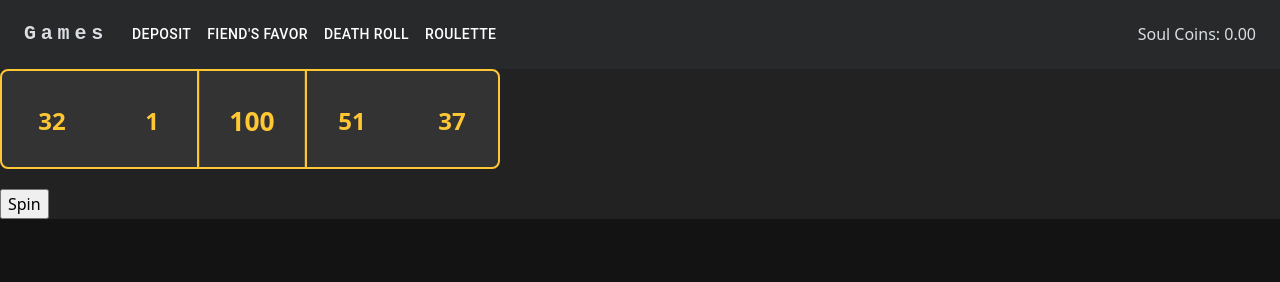
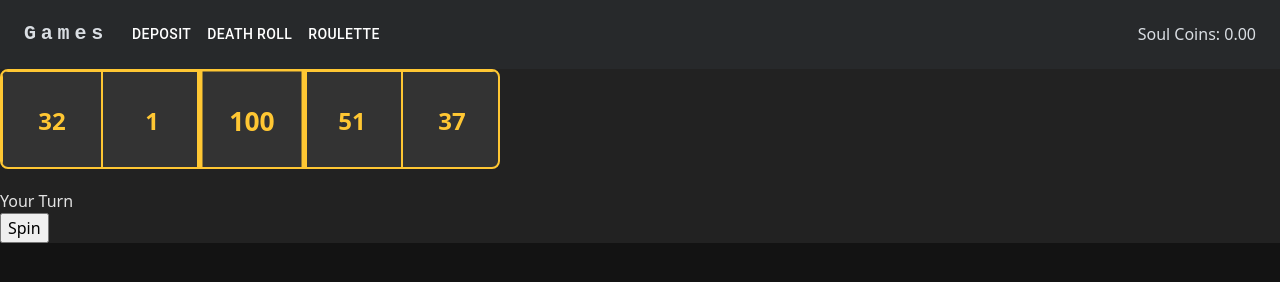
Before and after one commit to JustinJ1109/dnd_games, a React app in the folder client/: page /dr in a window 1280 px wide. Built offline with nearby package versions, Linux system fonts and the light colour scheme.

Commit message:
semi working death roll

```diff
--- a/client/src/components/deathRollTest.jsx
+++ b/client/src/components/deathRollTest.jsx
@@ -1,27 +1,29 @@
 import styled from '@emotion/styled';
-import { css, keyframes } from '@emotion/react';
+import { css, keyframes, useTheme } from '@emotion/react';
 import React, { useState, useEffect, useRef, useCallback } from 'react';
 import { Box } from '@mui/system';
 
+const SLOT_DATA = {
+    big: {
+        size: 5,
+        selectedIdx: 2
+    },
+    medium: {
+        size: 3,
+        selectedIdx: 1
+    },
+    small: {
+        size: 1,
+        selectedIdx: 0
+    }
+}
+
+const SPIN_SPEED_MS = 500
 const generateFixedReel = () => {
     let numbers = Array.from({ length: 100 }, (_, i) => i + 1)
     numbers = numbers.sort(() => Math.random() - 0.5)
     return numbers
 }
-
-// min (inclusive) to max(inclusive)
-const randomIntFromInterval = (min, max) => {
-    return Math.floor(Math.random() * (max - min + 1) + min);
-}
-
-const SPIN_SPEED_MS = {
-    max: 50,
-    min: 500
-}
-
-const STARTING_NUM_SLOTS = 5
-// represents the 'selected' number, the other 2 are just to illustrate the reel
-const SELECTED_SLOT_INDEX = 2
 
 const spinKf = keyframes`
     0% { transform: translateX(0); }
@@ -42,17 +44,20 @@ const ReelSlotWrapper = styled.div`
     ${({ spinning }) =>
         spinning &&
         css`
-            animation: ${spinKf} ${((SPIN_SPEED_MS.max - .5) / 1000.0)}s infinite;
+            animation: ${spinKf} ${((SPIN_SPEED_MS - .5) / 1000.0)}s infinite;
         `
     }
 
     ${({ selected, spinning }) =>
-        selected && !spinning &&
-        css`
-            border: 2px solid #ffc733;
+        selected && !spinning ?
+            css`
+            border: 5px solid #ffc733;
             backgroundColor: #444;
             boxShadow: 0 0 15px #ffd700;
             transform: scale(1.1);
+        ` :
+            css`
+            border: 1px solid #ffc733
         `
     }
     `
@@ -65,128 +70,109 @@ const ReelSlot = ({ number, spinning, selected }) => {
     )
 }
 
+
+
 const DeathRollTest = () => {
     const initialReel = useRef(generateFixedReel())
     const [reelNumbers, setReelNumbers] = useState(initialReel.current)
-    const [numSlots, setNumSlots] = useState(STARTING_NUM_SLOTS)
+    const [slotData, setSlotData] = useState(SLOT_DATA.big)
+    const [playersTurn, setPlayersTurn] = useState(true)
+    const [gameOver, setGameOver] = useState(false)
+    const theme = useTheme()
 
-    const getDisplayedNumbers = useCallback((selectedNum) => {
-        if (reelNumbers.length < numSlots) {
-            // Fallback for cases with fewer numbers than slots
-            return [...reelNumbers, ...Array(numSlots - reelNumbers.length).fill(null)];
+    const getDisplayedNumbers = (centerIdx, reel, slotData) => {
+        let nums = []
+        for (let i = 0; i < slotData.size + 1; i++) {
+            let idx = centerIdx - slotData.selectedIdx + i
+            if (idx < 0) {
+                idx = reel.length - i - 1
+            }
+            else if (idx >= reel.length) {
+                idx = i
+            }
+            nums.push(idx)
         }
+        return nums
+    }
 
-        let newStartIndex = selectedNum !== undefined
-            ? reelNumbers.indexOf(selectedNum) % reelNumbers.length
-            : (reelNumbers.indexOf(100) - SELECTED_SLOT_INDEX + reelNumbers.length) % reelNumbers.length;
-
-        let newDisplayNumbers = [];
-        for (const x of Array(numSlots + 1).keys()) {
-            newDisplayNumbers.push(reelNumbers[(newStartIndex + x) % reelNumbers.length]);
-        }
-        return newDisplayNumbers;
-    }, [numSlots, reelNumbers]);
-
-    const [displayedNumbers, setDisplayedNumbers] = useState(getDisplayedNumbers())
+    const [displayedNumberIndexes, setDisplayedNumberIndexes] = useState(() => {
+        const idx100 = reelNumbers.indexOf(100)
+        return getDisplayedNumbers(idx100, reelNumbers, slotData)
+    })
     const [spinning, setSpinning] = useState(false)
     const spinInterval = useRef(null)
-    const timeouts = useRef([])
-    const [readyToStopSpinning, setReadyToStopSpinning] = useState(true)
 
-    // const startSpin = useCallback(async () => {
-    //     setSpinning(true)
+    const startSpin = (stopOnIdx, numIterations) => {
+        return new Promise((resolve) => {
+            setSpinning(true);
+            let currentIter = 0
+            // Start a new interval to rotate displayed numbers
+            spinInterval.current = setInterval(() => {
+                setDisplayedNumberIndexes((prev) => prev.map(val => val + 1 >= reelNumbers.length ? 0 : val + 1))
+                if (currentIter >= numIterations) {
+                    clearInterval(spinInterval.current)
+                    setSpinning(false)
+                    resolve()
+                }
+                currentIter++
+            }, SPIN_SPEED_MS);
+        });
+    };
 
-    //     // Generate the winning index
-    //     const winningIndex = Math.floor(Math.random() * reelNumbers.length)
-    //     let intervals = 0
-    //     let minIntervals = randomIntFromInterval(80, 120) // Minimum intervals before stopping
-    //     console.log("Min intervals", minIntervals)
-    //     console.log("winning idx", winningIndex)
-    //     console.log("winning nbr", reelNumbers[winningIndex])
-    //     return new Promise((resolve) => {
-    //         spinInterval.current = setInterval(() => {
-    //             setDisplayedNumbers((prev) => {
-    //                 // Get the updated numbers based on the previous displayed numbers
-    //                 const newDisplayNumbers = getDisplayedNumbers(
-    //                     prev[(SELECTED_SLOT_INDEX - 1) < 0 ?
-    //                         reelNumbers.length - 1 :
-    //                         SELECTED_SLOT_INDEX - 1]
-    //                 )
-    //                 intervals++
-    //                 // Check if we've reached the winning number after minimum intervals
-    //                 if (
-    //                     intervals >= minIntervals &&
-    //                     newDisplayNumbers[SELECTED_SLOT_INDEX] === reelNumbers[winningIndex]
-    //                 ) {
-    //                     // Winning condition met, stop the spin
-    //                     clearInterval(spinInterval.current)
-    //                     setSpinning(false)
-    //                     resolve() // Resolve the promise
-    //                 }
-    //                 return newDisplayNumbers
-    //             });
-    //         }, SPIN_SPEED_MS.max)
-    //     })
+    const checkGame = (landedIdx) => {
+        if (reelNumbers[landedIdx] === 1) {
+            if (playersTurn) {
+                alert("You lose!")
+            }
+            else {
+                alert("You win!")
+            }
+            setGameOver(true)
+        }
+    }
 
+    const resetGame = () => {
+        clearInterval(spinInterval.current)
+        setSpinning(false)
+        setReelNumbers(initialReel.current)
+        setSlotData(SLOT_DATA.big)
+        setPlayersTurn(true)
+        setDisplayedNumberIndexes(getDisplayedNumbers(initialReel.current.indexOf(100), initialReel.current, SLOT_DATA.big))
+        setGameOver(false)
+    }
 
-    // }, [getDisplayedNumbers, reelNumbers])
+    const spin = async () => {
+        // const spinForLength =
+        const landedIdx = Math.floor(Math.random() * reelNumbers.length); // Choose a random winning index
+        const numIterations = reelNumbers.length - 1 - (displayedNumberIndexes[slotData.selectedIdx] - landedIdx)
+        console.log("Winning index:", landedIdx, "NumIter", numIterations, "Winning number", reelNumbers[landedIdx]);
 
-    const startSpin = useCallback(() => {
-        return new Promise((resolve) => {
-            setSpinning(true)
-            setReadyToStopSpinning(false)
-            const winningIndex = Math.floor(Math.random() * reelNumbers.length)
-            console.log("winning nbr", reelNumbers[winningIndex])
+        await startSpin(landedIdx, numIterations); // Start the spinning
+        const newNums = reelNumbers.filter(val => val <= reelNumbers[landedIdx])
+        console.log(newNums)
+        setReelNumbers((prev) => {
+            const newReel = prev.filter(val => val <= prev[landedIdx])
+            let newSlotData = null
+            if (newReel.length <= SLOT_DATA.big.size + 1) {
+                newSlotData = SLOT_DATA.medium
+            }
+            if (newReel.length <= SLOT_DATA.medium.size + 1) {
+                newSlotData = SLOT_DATA.small
+            }
+            newSlotData && setSlotData(newSlotData)
+            setDisplayedNumberIndexes(getDisplayedNumbers(newReel.indexOf(reelNumbers[landedIdx]), newReel, newSlotData ?? slotData))
 
-            spinInterval.current = setInterval(() => {
-                setDisplayedNumbers((prev) => {
-                    const newDisplayNumbers = getDisplayedNumbers(
-                        prev[(SELECTED_SLOT_INDEX - 1) < 0 ?
-                            reelNumbers.length - 1 :
-                            SELECTED_SLOT_INDEX - 1]
-                    )
-                    return newDisplayNumbers
-                });
-            }, SPIN_SPEED_MS.max);
-
-            setTimeout(() => {
-                setReadyToStopSpinning(true)
-            }, 1400)
+            return newReel
         })
-    })
-
-    useEffect(() => {
-        if (spinning) return
-
-        const selectedNum = displayedNumbers[SELECTED_SLOT_INDEX]
-        setReelNumbers(
-            (prev) => prev.filter((num) => num <= selectedNum)
-        )
-    }, [displayedNumbers, spinning])
-
-    useEffect(() => {
-        console.log(reelNumbers)
-        if (reelNumbers.length <= 2) {
-            setNumSlots(1)
-        }
-        else if (reelNumbers.length <= 5) {
-            setNumSlots(3)
-        }
-    }, [reelNumbers])
-
-    const spin = useCallback(async () => {
-        const spinDurationMs = randomIntFromInterval(2000, 5000)
-        console.log("Spinning for", spinDurationMs)
-        await startSpin()
-        console.log("Done")
-    }, [startSpin])
+        checkGame(landedIdx)
+    };
 
     return (
-        <Box className='game-window' style={{ backgroundColor: "#222" }}>
-            <Box className='game-reel-mask' style={{
+        <div className='game-window' style={{ backgroundColor: "#222" }}>
+            <div className='game-reel-mask' style={{
                 display: "flex",
                 overflow: "hidden",
-                width: numSlots * 100,
+                width: slotData.size * 100,
                 height: 100,
                 border: "2px solid #ffc733",
                 backgroundColor: "#333",
@@ -194,25 +180,36 @@ const DeathRollTest = () => {
                 position: "relative",
                 marginBottom: 20
             }}>
-                <Box className='game-reel'
+                <div className='game-reel'
                     style={{
                         display: "flex",
                         justifyContent: "center",
-                        width: numSlots * 100 + 100,
+                        width: slotData.size * 100 + 100,
                     }}
                 >
-                    {displayedNumbers.map((number, index) => (
-                        <ReelSlot
-                            key={`${number}-${index}`}
-                            number={number}
-                            selected={index === SELECTED_SLOT_INDEX}
-                            spinning={spinning}
-                        />
-                    ))}
-                </Box>
-            </Box>
-            <input type="button" value='Spin' onClick={spin} disabled={spinning} />
-        </Box>
+                    {displayedNumberIndexes.map((reelIdx, idx) => {
+                        return (
+                            <ReelSlot
+                                key={`${reelIdx}`}
+                                number={reelNumbers[reelIdx]}
+                                selected={idx === slotData.selectedIdx}
+                                spinning={spinning}
+                            />)
+                    })}
+                </div>
+            </div>
+            {playersTurn ?
+                <Box color="dark.contrastText">
+                    Your Turn
+                </Box> :
+                <Box color="dark.contrastText">
+                    House's Turn
+                </Box>}
+            {gameOver ?
+                <input type="button" value="Reset" onClick={resetGame} /> :
+                <input type="button" value='Spin' onClick={spin} disabled={spinning || !playersTurn} />
+            }
+        </div>
     )
 
 }
--- a/client/src/index.js
+++ b/client/src/index.js
@@ -23,7 +23,7 @@ import DeathRollTest from './components/deathRollTest';
 import AppExample from './components/test';
 
 const root = ReactDOM.createRoot(document.getElementById('root'));
-const pages = { "Deposit": "", "Fiend's Favor": "fiends-favor", 'Death Roll': 'death-roll', "Roulette": "roulette", };
+const pages = { "Deposit": "", 'Death Roll': 'death-roll', "Roulette": "roulette", };
 
 const submitBet = (game, wager) => {
   console.log(game, wager)
@@ -38,10 +38,10 @@ root.render(
           <Routes>
             <Route index element={<MoneyInput />} />
             <Route path="/fiends-favor" element={<Game game={"fiendsFavor"} />} />
-            <Route path="/death-roll" element={<Game game={"deathRoll"} submitBet={submitBet} />} />
             <Route path="/cashout" element={<Cashout />} />
             <Route path="/roulette" element={<Game game={"roulette"} />} />
             <Route path="/dr" element={<DeathRollTest />} />
+            <Route path="/death-roll" element={<Game game={"deathRoll"} />} />
             <Route path="app" element={<AppExample />} />
             <Route path="*" element={<NotFound />} />
           </Routes>
```
Also changed, not shown: client/public/index.html (+1 -1 lines).
